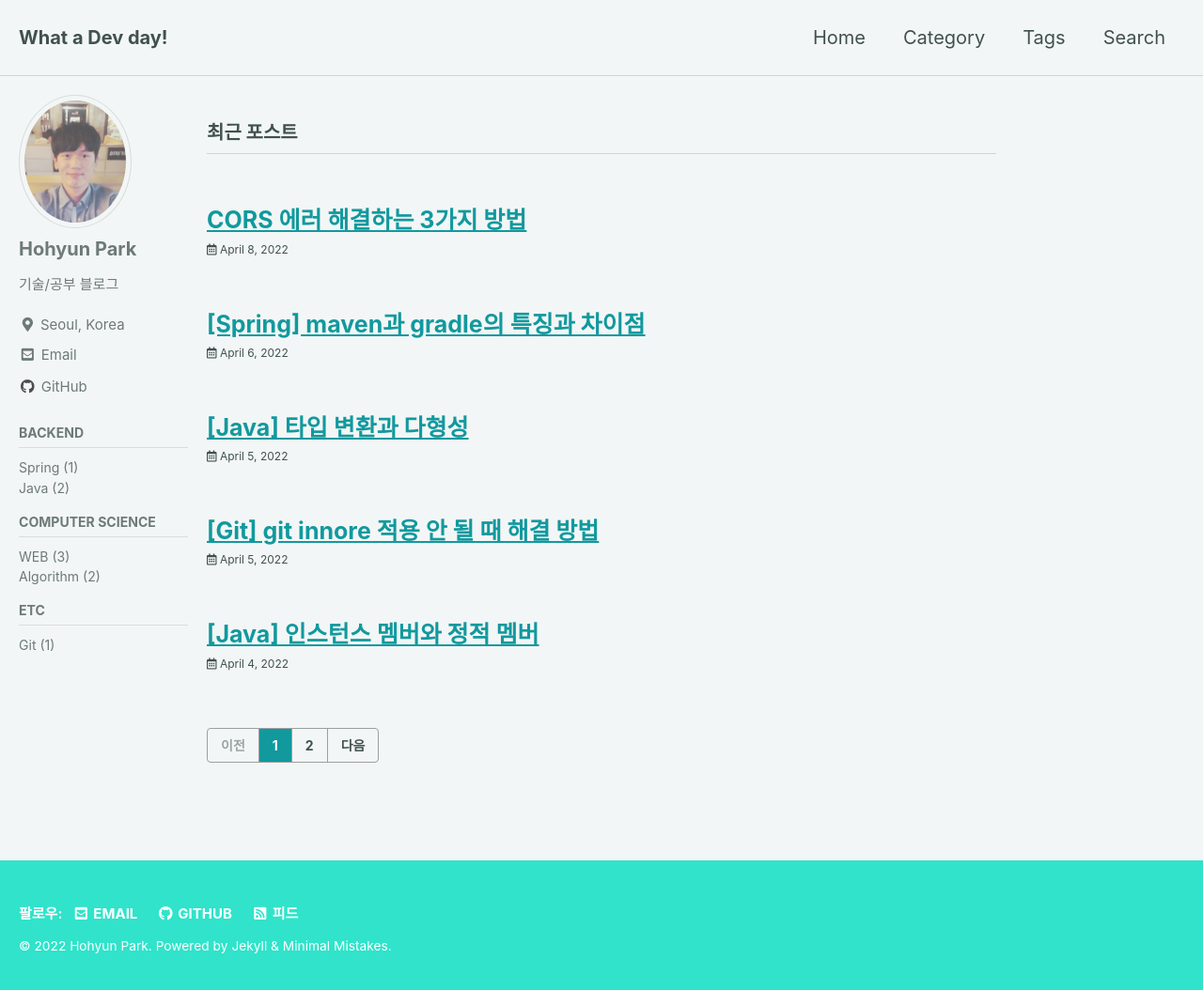
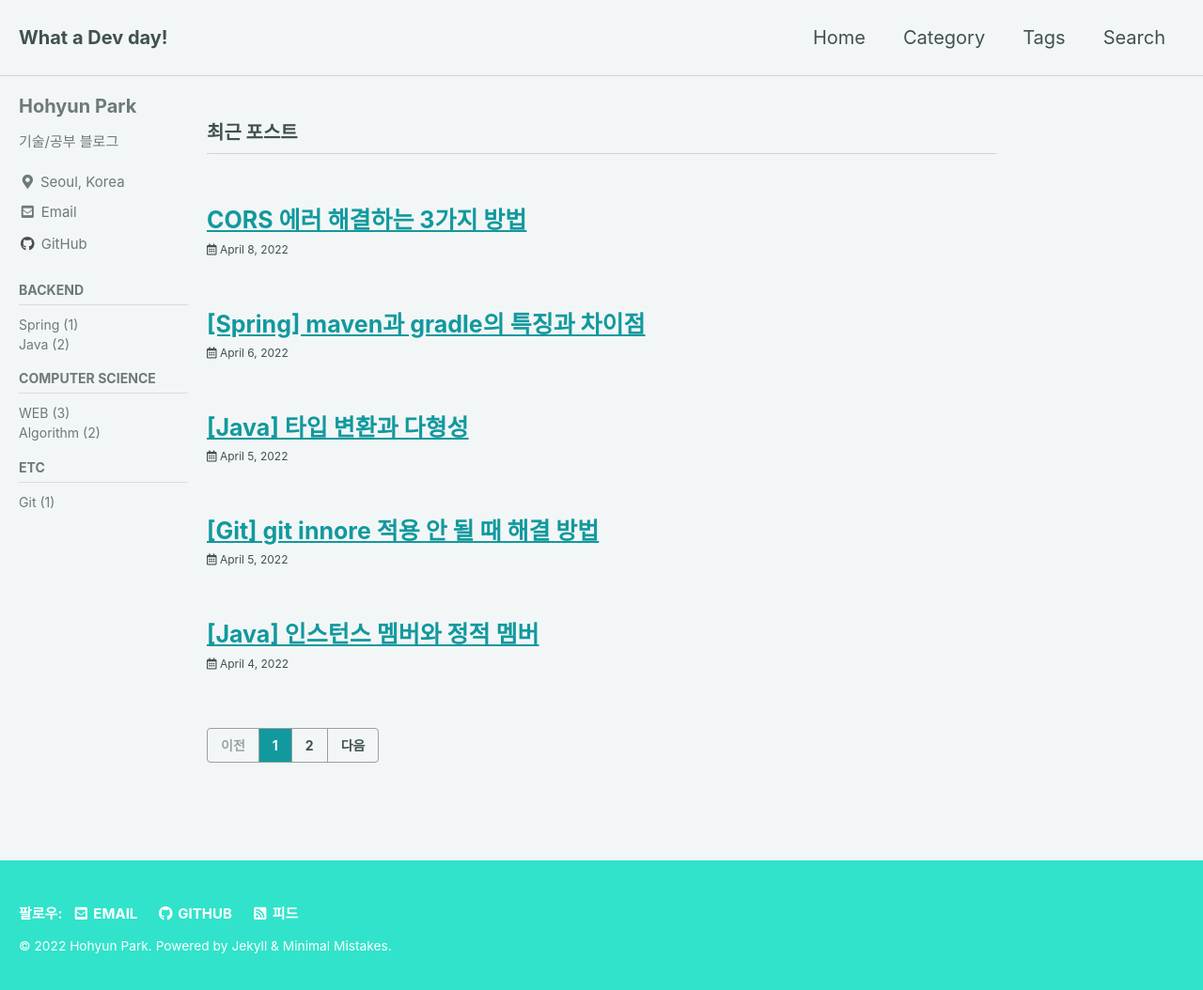
Before and after one commit to ParkHoH/ParkHoH.github.io, a Jekyll site: the page built from index.html, in a window 1280 px wide and 1057 px high. Shown: the top 1054 px of the window at 94% size. Built offline with Jekyll 4.4.1, drawn with Linux system fonts in a browser that asks for light colours; cached includes are drawn as plain includes; the list of posts is cut into pages by our own code.

Commit message:
Update _config.yml

```diff
--- a/_config.yml
+++ b/_config.yml
@@ -103,7 +103,7 @@ analytics:
 # Site Author
 author:
   name             : "Hohyun Park"
-  avatar           : /assets/images/avatar.jpg
+  avatar           : #/assets/images/avatar.jpg
   bio              : "기술/공부 블로그"
   location         : "Seoul, Korea"
   links:
```
